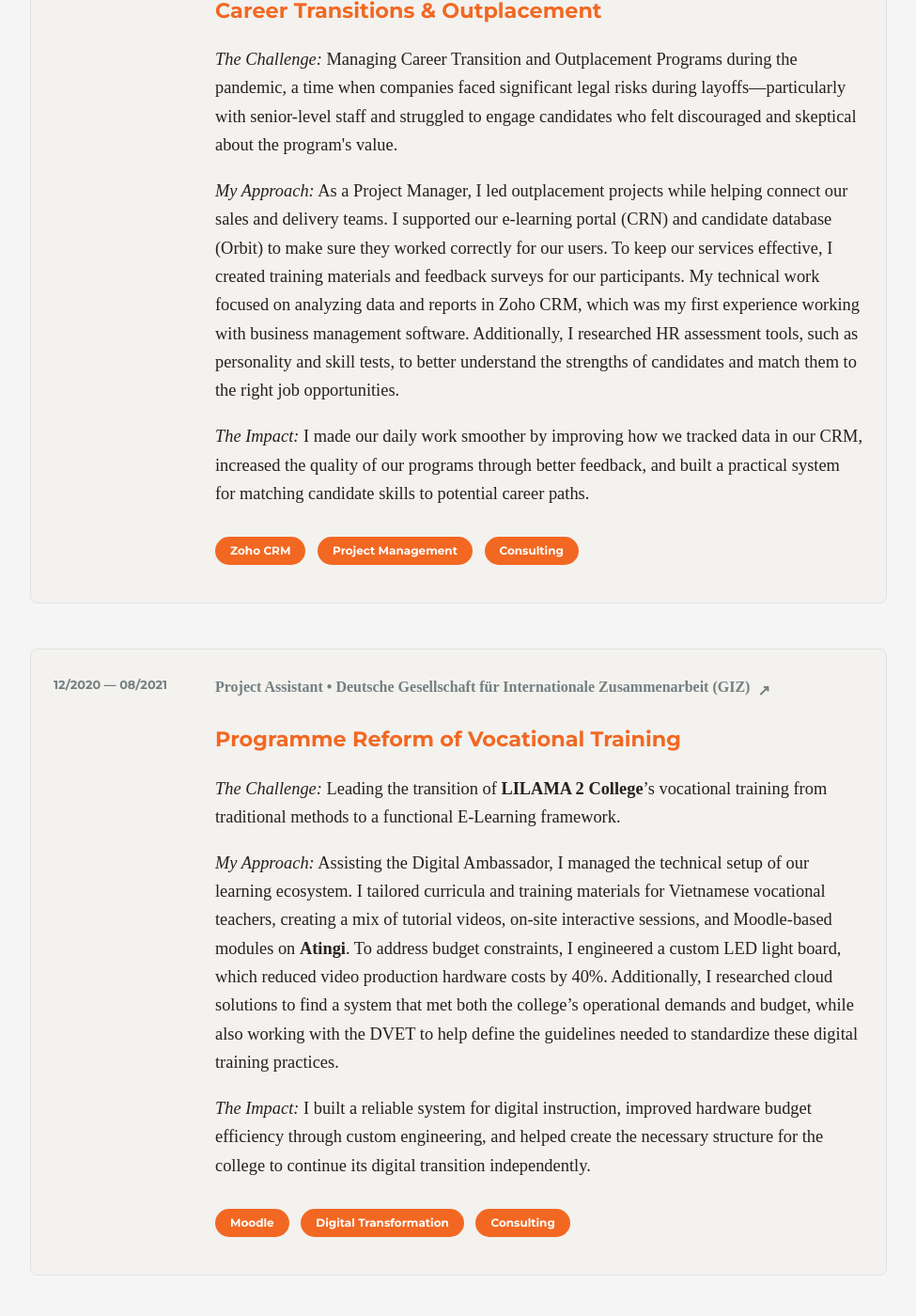
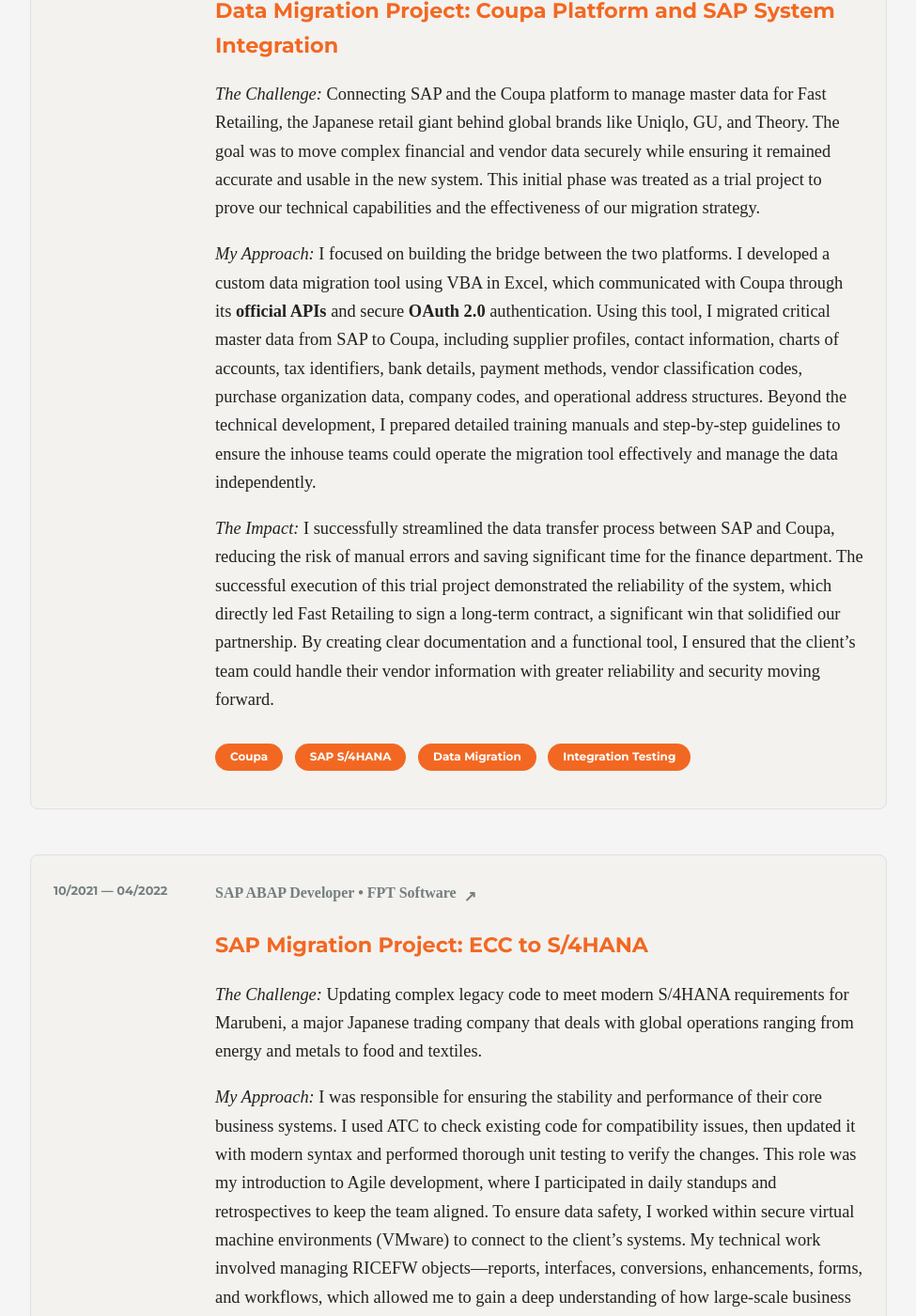
Before and after one commit to huongntn/portfolio-website, a Jekyll site: the page built from archive/index.html, in a window 1280 px wide and 1400 px high, scrolled down 380 px. Shown: the whole window at 94% size, without its empty margins (152-1127 px from the left). Built offline with Jekyll 4.4.1, drawn with Linux system fonts in a browser that asks for light colours; some web fonts are replaced; some of the changed text lies outside the part shown.

Commit message:
Update index.html

```diff
--- a/archive/index.html
+++ b/archive/index.html
@@ -11,6 +11,53 @@
 
 <hr style="margin-top: 2rem;">
 
+<!-- Project 4 -->
+<div class="archive-project-card">
+  <div class="project-date">05/2022 — 11/2022
+  </div>
+
+  <div class="project-content">
+    <a href="https://fptsoftware.com/services/it-services/sap" target="_blank" class="company-link">
+      <span class="company-link">SAP ABAP Developer & Coupa Consultant • FPT Software</span>
+      <span class="arrow-up">↗</span>
+    </a>
+    <h3>Data Migration Project: Coupa Platform and SAP System Integration</h3>
+    <p><em>The Challenge:</em> Connecting SAP and the Coupa platform to manage master data for Fast Retailing, the Japanese retail giant behind global brands like Uniqlo, GU, and Theory. The goal was to move complex financial and vendor data securely while ensuring it remained accurate and usable in the new system. This initial phase was treated as a trial project to prove our technical capabilities and the effectiveness of our migration strategy.</p>
+    <p><em>My Approach:</em> I focused on building the bridge between the two platforms. I developed a custom data migration tool using VBA in Excel, which communicated with Coupa through its <a href="https://docs.coupa.com/en/developer-documentation/the-coupa-core-api/get-started-with-the-api" target="_blank" rel="noopener noreferrer" class="atingi-link">official APIs</a> and secure <a href="https://compass.coupa.com/en-us/products/total-spend-management-platform/integration-playbooks-and-resources/integration-knowledge-articles/oauth-2.0-getting-started-with-coupa-api" target="_blank" rel="noopener noreferrer" class="atingi-link">OAuth 2.0</a> authentication. Using this tool, I migrated critical master data from SAP to Coupa, including supplier profiles, contact information, charts of accounts, tax identifiers, bank details, payment methods, vendor classification codes, purchase organization data, company codes, and operational address structures. Beyond the technical development, I prepared detailed training manuals and step-by-step guidelines to ensure the inhouse teams could operate the migration tool effectively and manage the data independently.</p>
+    <p><em>The Impact:</em> I successfully streamlined the data transfer process between SAP and Coupa, reducing the risk of manual errors and saving significant time for the finance department. The successful execution of this trial project demonstrated the reliability of the system, which directly led Fast Retailing to sign a long-term contract, a significant win that solidified our partnership. By creating clear documentation and a functional tool, I ensured that the client’s team could handle their vendor information with greater reliability and security moving forward.</p>
+    <div class="tag-container">
+      <span class="static-tag">Coupa</span>
+      <span class="static-tag">SAP S/4HANA</span>
+      <span class="static-tag">Data Migration</span>
+      <span class="static-tag">Integration Testing</span>
+    </div>
+  </div>
+</div>
+
+<!-- Project 3 -->
+<div class="archive-project-card">
+  <div class="project-date">10/2021 — 04/2022
+  </div>
+
+  <div class="project-content">
+    <a href="https://fptsoftware.com/services/it-services/sap" target="_blank" class="company-link">
+      <span class="company-link">SAP ABAP Developer • FPT Software</span>
+      <span class="arrow-up">↗</span>
+    </a>
+    <h3>SAP Migration Project: ECC to S/4HANA</h3>
+    <p><em>The Challenge:</em> Updating complex legacy code to meet modern S/4HANA requirements for Marubeni, a major Japanese trading company that deals with global operations ranging from energy and metals to food and textiles.</p>
+    <p><em>My Approach:</em> I was responsible for ensuring the stability and performance of their core business systems. I used ATC to check existing code for compatibility issues, then updated it with modern syntax and performed thorough unit testing to verify the changes. This role was my introduction to Agile development, where I participated in daily standups and retrospectives to keep the team aligned. To ensure data safety, I worked within secure virtual machine environments (VMware) to connect to the client’s systems. My technical work involved managing RICEFW objects—reports, interfaces, conversions, enhancements, forms, and workflows, which allowed me to gain a deep understanding of how large-scale business software is built and maintained.</p>
+    <p><em>The Impact:</em> I successfully migrated 108 legacy objects to a modern standard, significantly improving system reliability. By maintaining clear documentation and consistent testing, I helped ensure the transition was smooth, which strengthened my ability to handle large-scale technical projects and set a solid foundation for my professional growth in software development.</p>
+    <div class="tag-container">
+      <span class="static-tag">SAP ABAP</span>
+      <span class="static-tag">SAP S/4HANA</span>
+      <span class="static-tag">VMWare</span>
+      <span class="static-tag">Unit Testing</span>
+      <span class="static-tag">Agile Methodologies</span>
+    </div>
+  </div>
+</div>
+
 <!-- Project 2 -->
 <div class="archive-project-card">
   <div class="project-date">08/2021 — 09/2021
@@ -22,7 +69,7 @@
       <span class="arrow-up">↗</span>
     </a>
     <h3>Career Transitions & Outplacement</h3>
-    <p><em>The Challenge:</em> Managing Career Transition and Outplacement Programs during the pandemic, a time when companies faced significant legal risks during layoffs—particularly with senior-level staff and struggled to engage candidates who felt discouraged and skeptical about the program's value.</p>
+    <p><em>The Challenge:</em> Managing Career Transition and Outplacement Programs during the pandemic, a time when companies faced significant legal risks during layoffs, particularly with senior-level staff, and struggled to engage candidates who felt discouraged and skeptical about the program's value.</p>
     <p><em>My Approach:</em> As a Project Manager, I led outplacement projects while helping connect our sales and delivery teams. I supported our e-learning portal (CRN) and candidate database (Orbit) to make sure they worked correctly for our users. To keep our services effective, I created training materials and feedback surveys for our participants. My technical work focused on analyzing data and reports in Zoho CRM, which was my first experience working with business management software. Additionally, I researched HR assessment tools, such as personality and skill tests, to better understand the strengths of candidates and match them to the right job opportunities.</p>
     <p><em>The Impact:</em> I made our daily work smoother by improving how we tracked data in our CRM, increased the quality of our programs through better feedback, and built a practical system for matching candidate skills to potential career paths.</p>
     <div class="tag-container">
```
